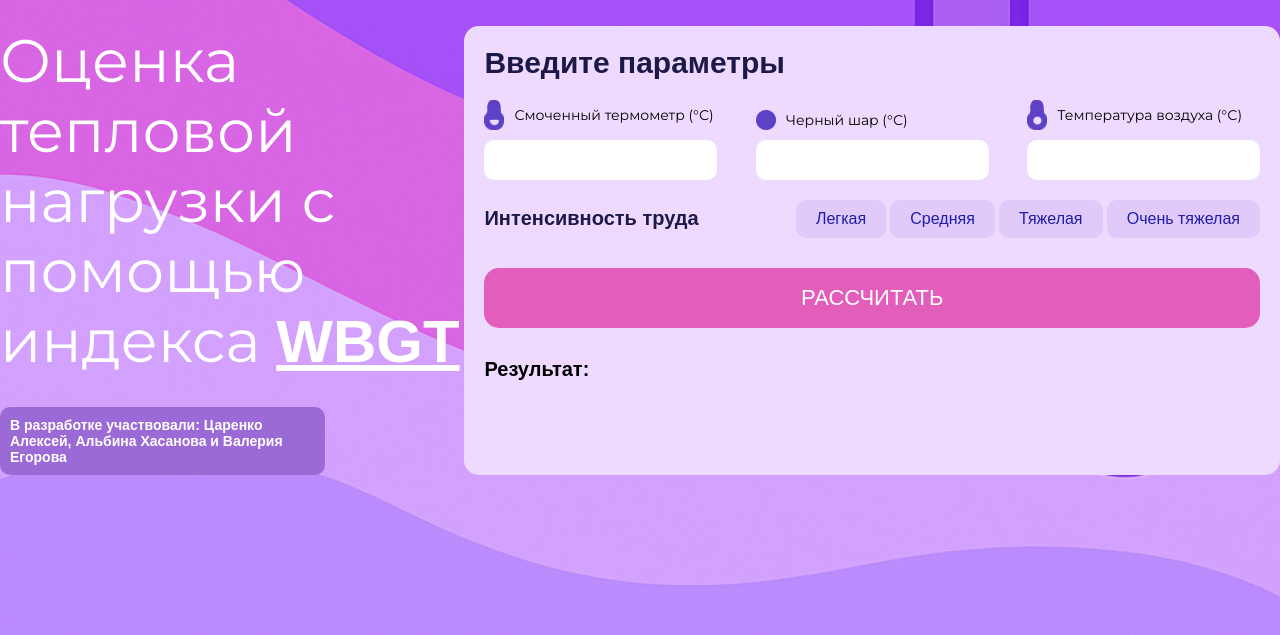
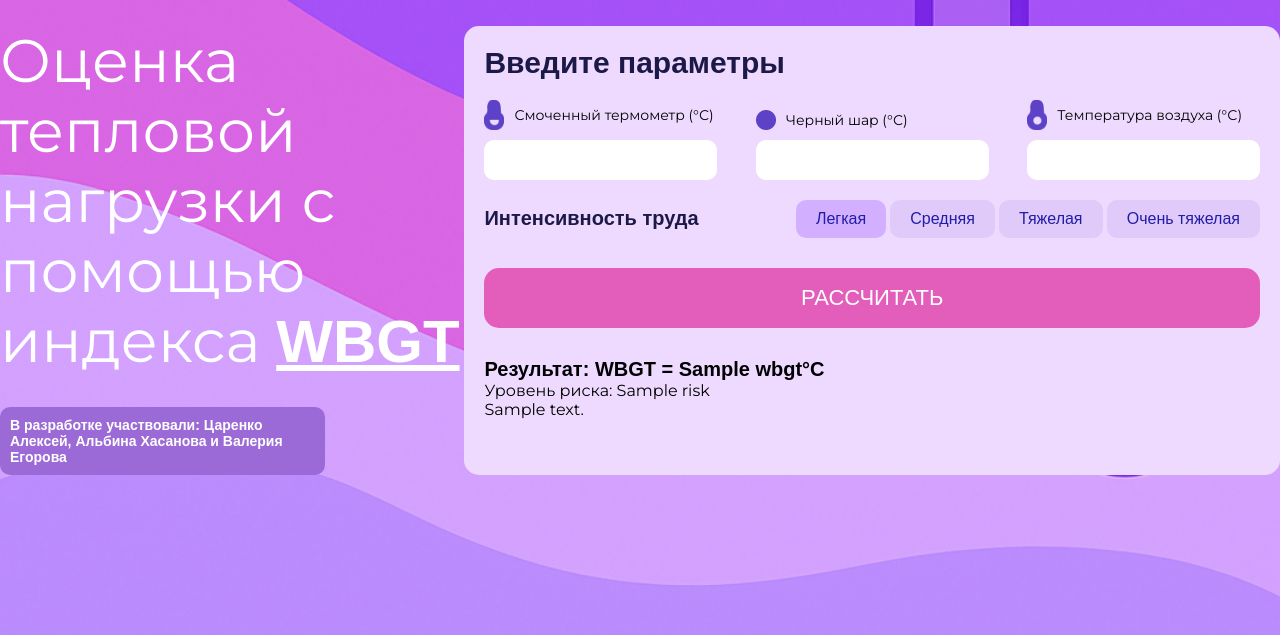
Before and after one commit to qqwerrtyz/sangig, a Flask app: template templates/index.html in a window 1280 px wide. Shown: the part 150-785 px from the top of the page. Run offline with Flask 3, Linux system fonts and the light colour scheme; the template is opened without the code that fills it: most values are stand-ins (such as "Sample title", 1, 10 or a date in 2020); some web fonts are replaced.

Commit message:
second commit

```diff
--- a/app.py
+++ b/app.py
@@ -2,16 +2,62 @@ from flask import Flask, render_template, request
 
 app = Flask(__name__)
 
-@app.route('/', methods=["GET", "POST"])  # Обработка главной страницы
+def calculate_wbgt_risk(Tnw, Tg, Ta, work_intensity):
+    try:
+        # Преобразуем значения в числа
+        Tnw = float(Tnw)
+        Tg = float(Tg)
+        Ta = float(Ta)
+        intensity_value = float(work_intensity)
+
+        # Рассчитываем WBGT
+        wbgt = 0.7 * Tnw + 0.2 * Tg + 0.1 * Ta
+
+        # Определяем уровень риска
+        if wbgt <= intensity_value:
+            return {
+                "wbgt": round(wbgt, 1),
+                "risk": "Низкий",
+                "message": "Работа безопасна при условии наличия питьевой воды и наблюдения."
+            }
+        elif wbgt <= intensity_value + 2:
+            return {
+                "wbgt": round(wbgt, 1),
+                "risk": "Умеренный",
+                "message": "Требуется режим работы/отдыха (напр., 50% работы, 50% отдыха в час). Обильное питье!"
+            }
+        else:
+            return {
+                "wbgt": round(wbgt, 1),
+                "risk": "Высокий/Опасный",
+                "message": "Немедленно прекратить работу! Высокий риск теплового удара."
+            }
+
+    except (ValueError, TypeError):
+        return None
+
+@app.route('/', methods=["GET", "POST"])
 def index():
     result = None
+    error = None
+
     if request.method == "POST":
-        num1 = float(request.form["num1"])
-        num2 = float(request.form["num2"])
+        # Получаем данные из формы
+        water = request.form.get('water')
+        black = request.form.get('black')
+        air = request.form.get('air')
+        intensity = request.form.get('intensity')
 
-        result = num1 + num2
-    return render_template('index.html', result=result)
+        # Проверяем, что все поля заполнены
+        if not all([water, black, air, intensity]):
+            error = "Пожалуйста, заполните все поля формы!"
+        else:
+            # Вычисляем результат
+            result = calculate_wbgt_risk(water, black, air, intensity)
+            if not result:
+                error = "Ошибка в расчетах! Проверьте введенные данные."
 
+    return render_template('index.html', result=result, error=error)
 
 if __name__ == '__main__':
-    app.run(debug=True)  # Запуск сервера в режиме отладки
+    app.run(debug=True)
--- a/templates/index.html
+++ b/templates/index.html
@@ -22,7 +22,7 @@
                     <h3 class="calculateHeadline">Введите параметры</h3>
                 </div>
 
-                <form class="calculateForm">
+                <form class="calculateForm" method="POST" action="/">
                     <div class="calculateInputs">
                         <div class="calculateInputWrapper">
                             <div class="calculateInputHeader">
@@ -55,6 +55,7 @@
                     <div class="laborIntensityWrapper">
                         <h4 class="laborIntensityTitle">Интенсивность труда</h4>
                         <div class="laborIntensityButtonWrapper">
+                            <input type="hidden" id="intensityInput" name="intensity" value="30">
                             <button class="laborIntensityButton" type="button" value="30" name="light">Легкая</button>
                             <button class="laborIntensityButton" type="button" value="27.5"
                                 name="moderate">Средняя</button>
@@ -69,7 +70,19 @@
                 </form>
 
                 <div class="resultWrapper">
+                    {% if error %}
+                    <h5 class="result error">{{ error }}</h5>
+                    {% elif result %}
+                    <h5 class="result">Результат: WBGT = {{ result.wbgt }}°C</h5>
+                    <div class="risk-level {{ result.risk|lower }}">
+                        Уровень риска: {{ result.risk }}
+                    </div>
+                    <div class="recommendation">
+                        {{ result.message }}
+                    </div>
+                    {% else %}
                     <h5 class="result">Результат:</h5>
+                    {% endif %}
                 </div>
             </div>
         </div> <!-- mainSection -->
@@ -77,6 +90,8 @@
     </div> <!-- mainSectionWrapper -->
 
     <script>
+
+        function btnActive() {
             const intensityButtons = document.querySelectorAll('.laborIntensityButton');
 
             // Добавляем обработчик клика на каждую кнопку
@@ -91,6 +106,36 @@
                     this.classList.add('active');
                 });
             });
+        }
+
+        function btnIntensity() {
+            const intensityButtons = document.querySelectorAll('.laborIntensityButton');
+            const intensityInput = document.getElementById('intensityInput');
+
+            // Обработчики для кнопок интенсивности
+            intensityButtons.forEach(button => {
+                button.addEventListener('click', function () {
+                    // Удаляем активный класс у всех кнопок
+                    intensityButtons.forEach(btn => btn.classList.remove('active'));
+
+                    // Добавляем активный класс текущей кнопке
+                    this.classList.add('active');
+
+                    // Обновляем значение скрытого поля
+                    intensityInput.value = this.value;
+                });
+            });
+
+            // Активируем первую кнопку по умолчанию
+            if (intensityButtons.length > 0) {
+                intensityButtons[0].classList.add('active');
+            }
+
+        }
+
+        btnActive()
+        btnIntensity()
+
 
     </script>
 </body>
```
Lines whose indentation alone changed are shown as unchanged.
